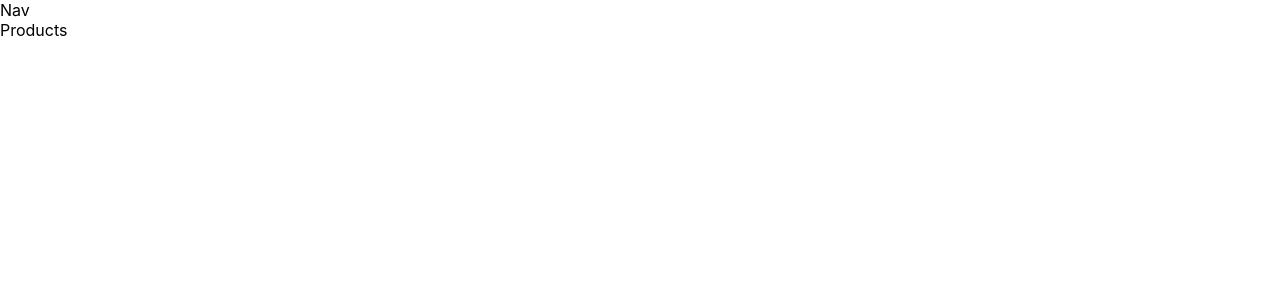
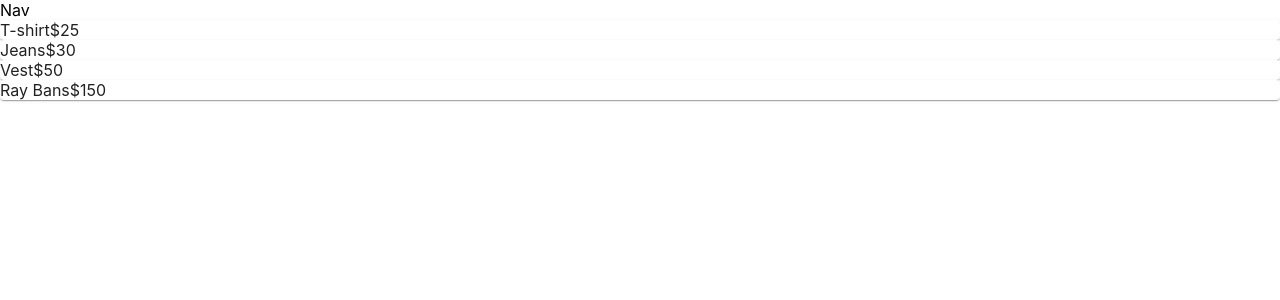
Before and after one commit to couvq/deved-context-api-tutorial, a React (Create React App) app: page / in a window 1280 px wide. Shown: the top 300 px of the page. Built offline with nearby package versions, Linux system fonts and the light colour scheme.

Commit message:
added some products to map in products page

```diff
--- a/src/App.js
+++ b/src/App.js
@@ -1,20 +1,23 @@
-import logo from './logo.svg';
-import './App.css';
-import { BrowserRouter, Routes, Route } from 'react-router-dom';
-import Nav from './components/Nav';
-import Products from './components/Products';
-import Checkout from './components/Checkout';
+import logo from "./logo.svg";
+import "./App.css";
+import { BrowserRouter, Routes, Route } from "react-router-dom";
+import Nav from "./components/Nav";
+import Products from "./components/Products";
+import Checkout from "./components/Checkout";
+import { CartProvider } from "./CartContext";
 
 function App() {
   return (
     <>
-      <BrowserRouter>
-        <Nav />
-        <Routes>
-          <Route path='/' element={<Products />} />
-          <Route path='/checkout' element={<Checkout />} />
-        </Routes>
-      </BrowserRouter>
+      <CartProvider>
+        <BrowserRouter>
+          <Nav />
+          <Routes>
+            <Route path="/" element={<Products />} />
+            <Route path="/checkout" element={<Checkout />} />
+          </Routes>
+        </BrowserRouter>
+      </CartProvider>
     </>
   );
 }
--- a/src/CardContext.js
+++ /dev/null
@@ -1 +0,0 @@
-import { createContext, useState } from "react";
--- /dev/null
+++ b/src/CartContext.js
@@ -0,0 +1,11 @@
+import { createContext, useState } from "react";
+
+const CartContext = createContext();
+
+export const CartProvider = ({ children }) => {
+  return (
+    <CartContext.Provider value={{ item: 1 }}>{children}</CartContext.Provider>
+  );
+};
+
+export default CartContext;
--- a/src/components/Nav.js
+++ b/src/components/Nav.js
@@ -1,6 +1,9 @@
 import React from 'react';
+import CartContext from '../CartContext';
+import { useContext } from 'react';
 
 const Nav = () => {
+  const {item} = useContext(CartContext);
 
 
   return (
--- a/src/components/Products.js
+++ b/src/components/Products.js
@@ -1,11 +1,41 @@
-import React from 'react';
+import { Card } from "@mui/material";
+import React from "react";
+import { isTemplateExpression } from "typescript";
 
 const Products = () => {
-
+  const products = [
+    {
+      name: "T-shirt",
+      price: "$25",
+    },
+    {
+      name: "Jeans",
+      price: "$30",
+    },
+    {
+      name: "Vest",
+      price: "$50",
+    },
+    {
+      name: "Ray Bans",
+      price: "$150",
+    },
+  ];
 
   return (
-    <div>Products</div>
+    <>
+      {products.map((product, index) => {
+        return (
+          <Card
+            key={index}
+          >
+            {product.name}
+            {product.price}
+          </Card>
+        );
+      })}
+    </>
   );
-}
+};
 
 export default Products;
```
